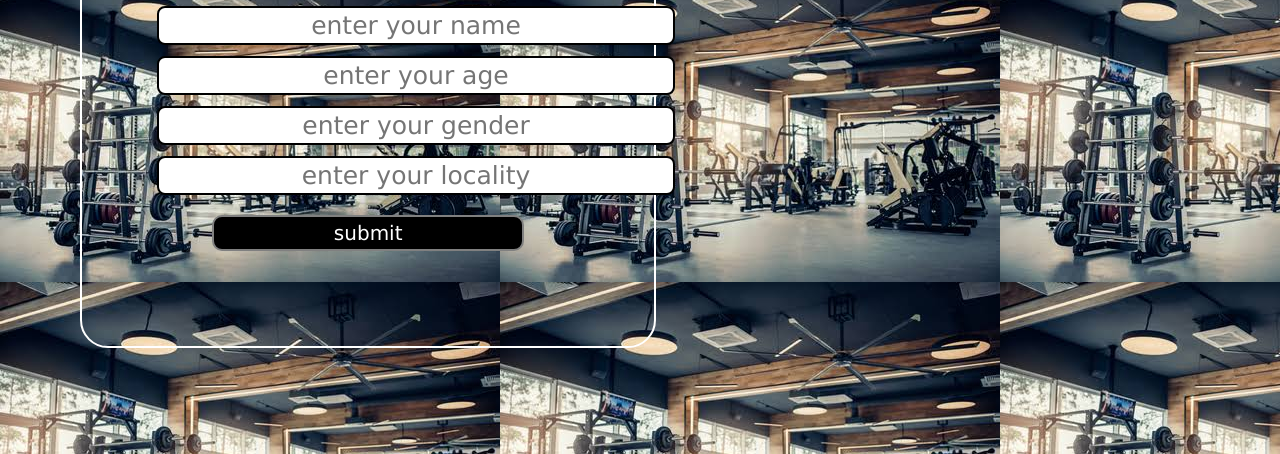
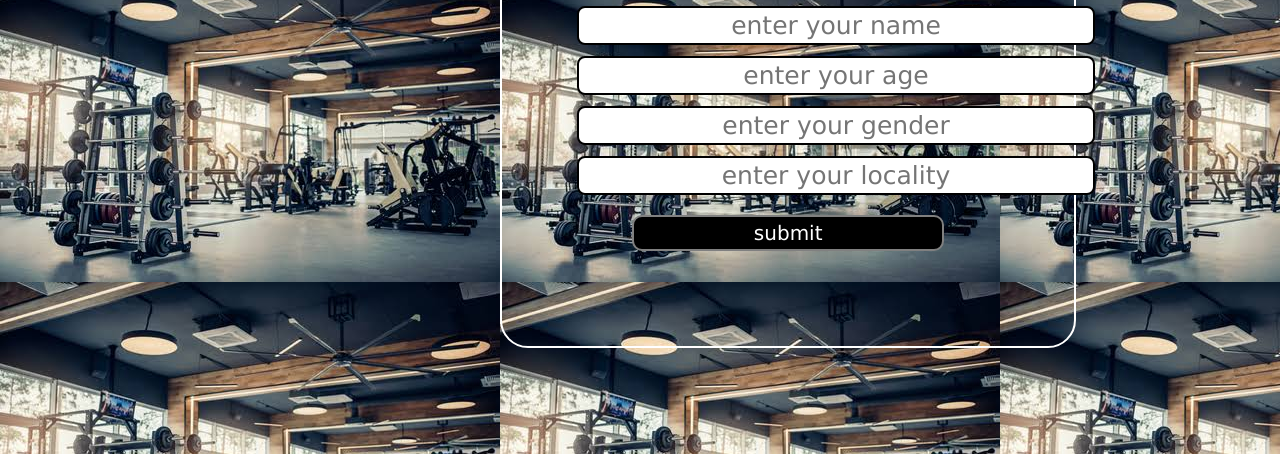
Before and after one commit to Shriniket007/gymsite, a plain HTML site: page index.html in a window 1280 px wide. Shown: the part 386-840 px from the top of the page. Drawn offline with Linux system fonts and the light colour scheme.

Commit message:
2nd commit

```diff
--- a/index.html
+++ b/index.html
@@ -59,7 +59,7 @@
 
     .container {
         border: 2px solid white;
-        margin: 106px 80px;
+        margin: 106px 500px;
         padding: 75px;
         width: 33%;
         border-radius: 28px;
```
